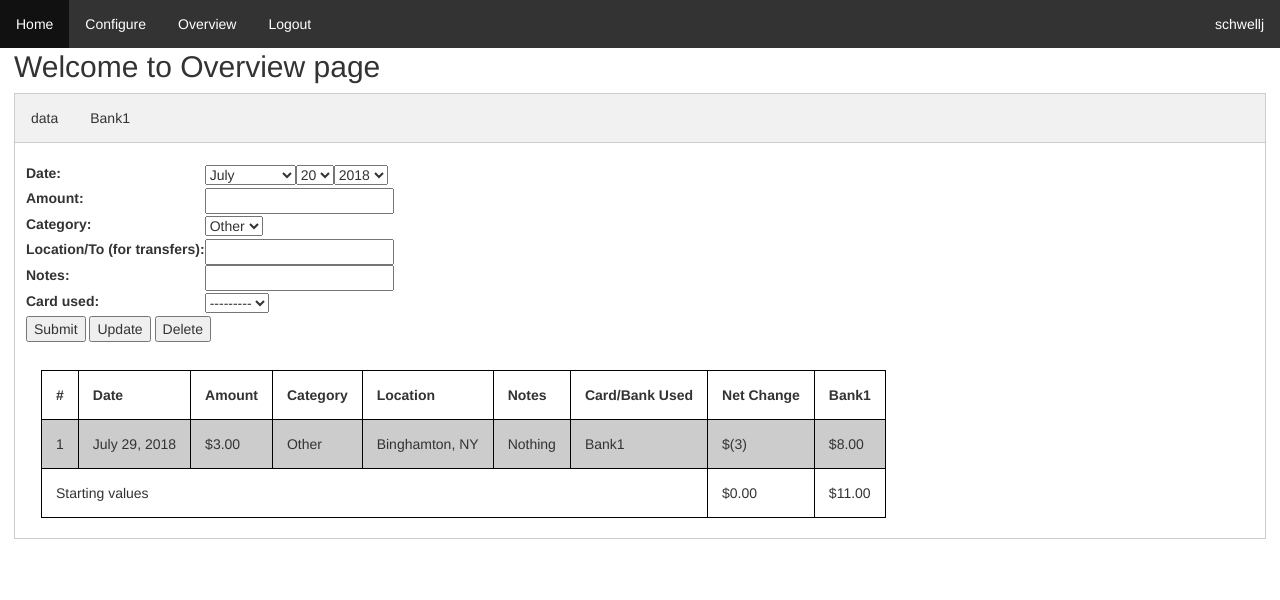
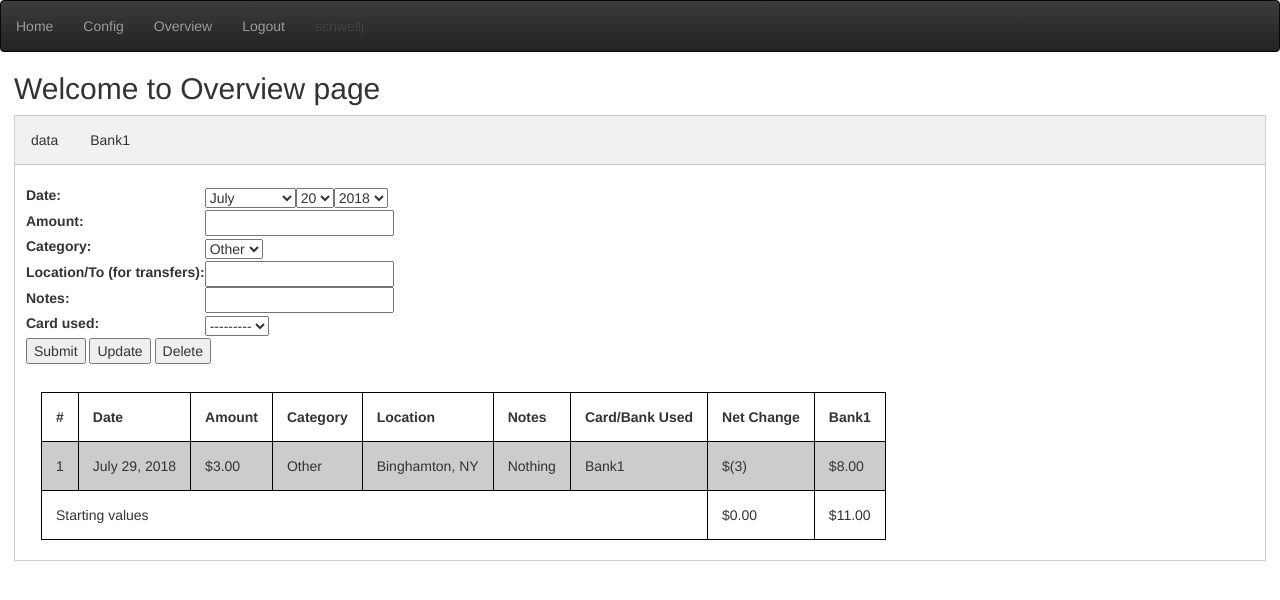
Before and after one commit to jschwel1/budget_app, a Django app: page /budget/overview/ in a window 1280 px wide. Shown: the top 600 px of the page. Run offline with Django 3.2, Linux system fonts and the light colour scheme; a user stored in the database is signed in; data comes from the database, SQL or seed files in the repository; some libraries are stand-ins or nearby versions.

Commit message:
Removed print statements in JS and switched to Bootstrap navbar

```diff
--- a/budget/templates/budget/base.html
+++ b/budget/templates/budget/base.html
@@ -13,6 +13,24 @@
     <title>{%block title%}{%endblock%}</title>
 </head>
 <body>
+    <div class="container" style="width: 100%">
+
+    </div>
+    <nav class="navbar navbar-inverse">
+        <ul class="nav navbar-nav">
+            <li role="presentation"><a href="{% url 'budget:home' %}">Home</a></li>
+            <li role="presentation"><a href="{% url 'budget:config' %}">Config</a></li>
+            <li role="presentation"><a href="{% url 'budget:overview' %}">Overview</a></li>
+            {% if user.is_authenticated %}
+            <li role="presentation"><a href="{% url 'budget:logout' %}">Logout</a></li>
+            <li role="presentation" class="disabled"><a>{{user.username}}</a></li>
+            {% else %}
+            <li role="presentation"><a href="{% url 'budget:login' %}">Login</a></li>
+            {% endif %}
+        </ul>
+
+    </nav>
+<!--
 <ul class="topnav">
     <li class="topnav"><a href="{% url 'budget:home' %}">Home</a></li>
     <li class="topnav"><a href="{% url 'budget:config' %}">Configure</a></li>
@@ -24,7 +42,7 @@
     <li class="topnav"><a href="{% url 'budget:login' %}">Login</a></li>
     {% endif %}
 </ul>
-<h4> Template </h4>
+-->
 <div class='body_contents'>
 {%block body%}{%endblock%}
 </div>
--- a/budget/templates/budget/overview.html
+++ b/budget/templates/budget/overview.html
@@ -36,7 +36,7 @@
     </div>
 
     <table id='transactions_table' class='transactions'>
-        <tr>
+        <tr class='header' id='transaction_header'>
             <th class='transactions'>
                 #
             </th>
@@ -231,16 +231,11 @@
 
     function moveToForm(id_num){
         // If this row is clicked, add its data to the form
-        console.log("date_row_"+id_num)
         date = document.getElementById("date_row_"+id_num).innerText
         date = date.match(/(\w+) (\d+), (\d+)/)
-        console.log(date)
         date_month = month_dict[date[1]]
         date_day = date[2]
         date_year = date[3]
-        console.log(date_month)
-        console.log(date_day)
-        console.log(date_year)
         amount_text = document.getElementById("amount_row_"+id_num).innerText
         amount=0
         if (amount_text.match(/\(\d+\)/)){
@@ -254,7 +249,6 @@
         loc = document.getElementById("location_row_"+id_num).innerText
         notes = document.getElementById("notes_row_"+id_num).innerText
         card_used = document.getElementById("card_used_row_"+id_num).innerText
-        console.log('Finished gathering data')
         // Add values to the form
         document.getElementById('id_date_month').value = date_month
         document.getElementById('id_date_day').value = date_day
@@ -265,7 +259,6 @@
         document.getElementById('id_notes').value = notes
         document.getElementById('id_card_used').value = bank_lookup[card_used]
         document.getElementById('database_pk').value = document.getElementById("row_"+id_num).getAttribute("name")
-        console.log("DONE")
     }
 
     text_to_float = function(amount_str=''){
@@ -284,7 +277,6 @@
         num_rows = start.parentElement.parentElement.childElementCount
         val = 0
         for (i = num_rows-2; i > 0; i--){
-            console.log('==============')
             // If notes say "balance" don't adjust
             notes = document.getElementById('notes_row_'+i).innerText
             category = document.getElementById('category_row_'+i).innerText
@@ -297,7 +289,6 @@
                 else
                     val = val-amount
             }
-            console.log(typeof(val),val)
             if (val < 0) val_text = '$('+-1*val.toFixed(2)+')'
             else val_text = '$'+val.toFixed(2)
             document.getElementById('net_row_'+i).innerText = val_text
@@ -314,19 +305,14 @@
             // get the starting value
             start = document.getElementById(bank+'_start');
             num_rows = start.parentElement.parentElement.childElementCount;
-            console.log(start,start.innerText)
             val = text_to_float(start.innerText);
-            console.log(val)
             for (i = num_rows-2; i > 0; i--){
-                console.log('--------')
                 notes = document.getElementById('notes_row_'+i).innerText;
                 category = document.getElementById('category_row_'+i).innerText;
                 amount = document.getElementById('amount_row_'+i).innerText;
                 card_used = document.getElementById('card_used_row_'+i).innerText;
                 amount = text_to_float(amount);
                 // Use value to update this bank's current amount
-                console.log(typeof(val),val)
-                console.log(typeof(amount),amount)
                 if (category.toLowerCase() == 'income'){
                     if (card_used === bank){
                         val = val+amount;
@@ -343,7 +329,6 @@
                         val = val+amount;
                     }
                 }
-                console.log(typeof(val),val)
 
                 if (val < 0) val_text = '$('+-1*val.toFixed(2)+')'
                 else val_text = '$'+val.toFixed(2)
@@ -353,11 +338,14 @@
         })
     }
 
-    calculate_net_vals()
-    calculate_bank_vals()
+    // CALCULATE VALUES
+    $(document).ready(function(){
+        calculate_net_vals()
+        calculate_bank_vals()
+    });
 </script>
-<!-- Tab script -->
 <script>
+// Tab script
 function openTab(evt, tabName) {
     var i, tabcontent, tablinks;
     tabcontent = document.getElementsByClassName("tabcontent");
```
Also changed, not shown: budget/static/budget/style/base.css (+13 -3 lines), 1 other file.
